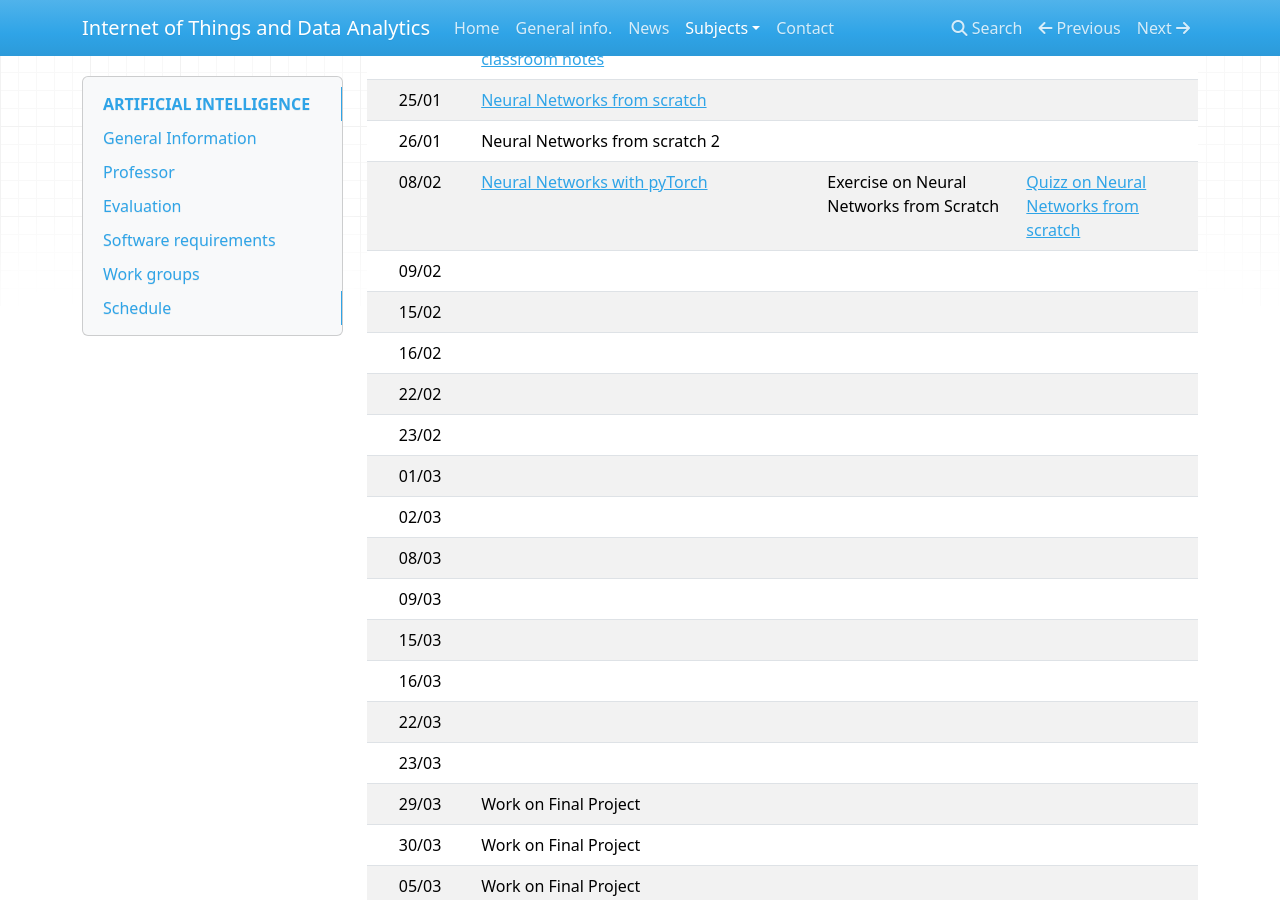
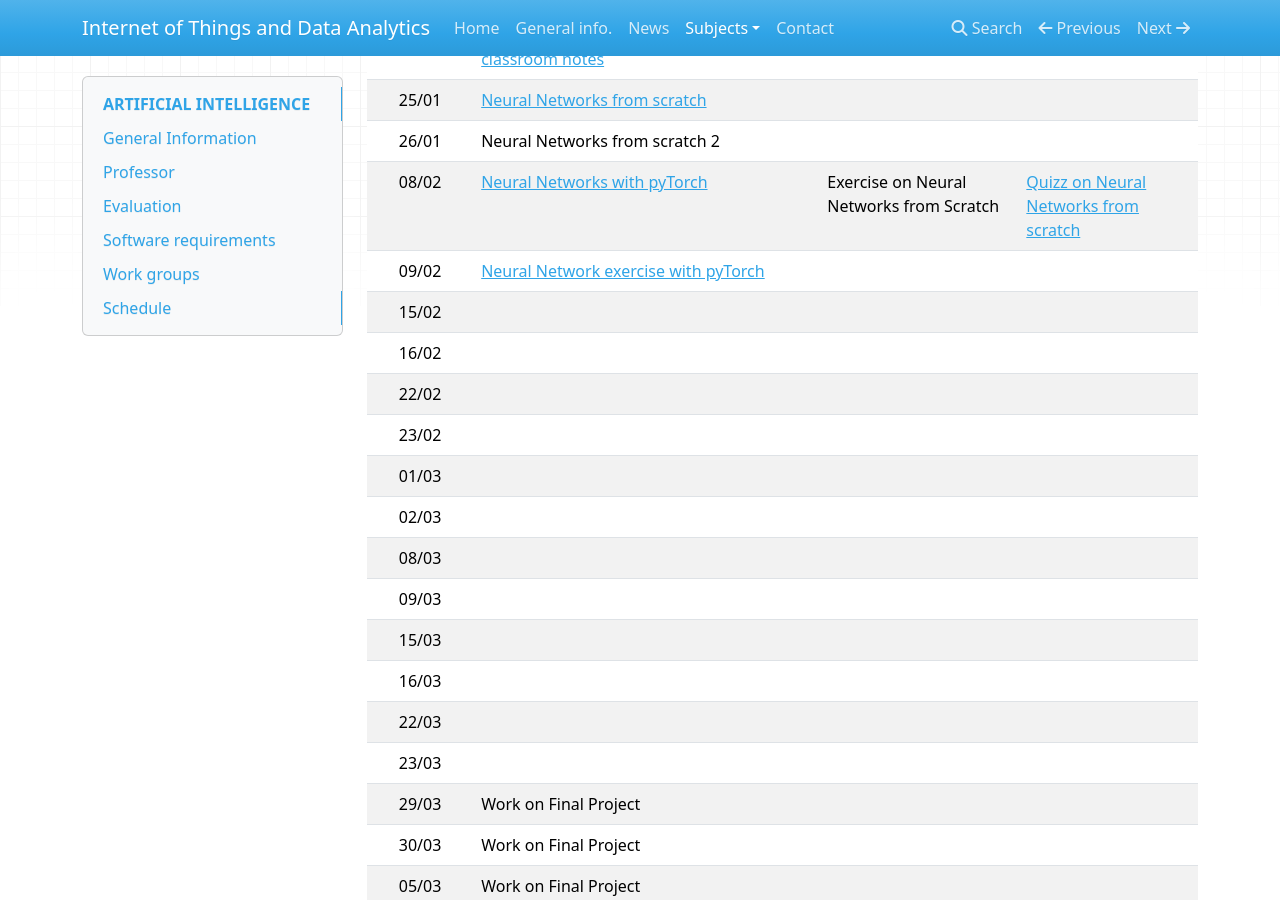
Before and after one commit to iot-da/iot-da.github.io, an MkDocs documentation site: the page built from docs/Subjects/IA/index.md, in a window 1280 px wide and 900 px high, scrolled down 808 px. Built offline with MkDocs 1.6.1, drawn with Linux system fonts in a browser that asks for light colours; nearby versions of some CDN libraries.

Commit message:
exercise NN

```diff
--- a/docs/Subjects/IA/index.md
+++ b/docs/Subjects/IA/index.md
@@ -33,7 +33,7 @@ The groups are the same as for NP1, please check them [here](groups.md)
 |   25/01   | [Neural Networks from scratch](jupyter/w02_nn.zip)                                 |                                    |                                             |
 |   26/01   | Neural Networks from scratch 2                                                         |                                    |                                             |
 |   08/02   | [Neural Networks with pyTorch](jupyter/nn_mnist.ipynb)                                | Exercise on Neural Networks from Scratch                                   |  [Quizz on Neural Networks from scratch](https://api.socrative.com/rc/v6iD9x)                                           |
-|   09/02   |                                                                            |                                    |                                             |
+|   09/02   | [Neural Network exercise with pyTorch](jupyter/03_exercise.ipynb)                                                                          |                                    |                                             |
 |   15/02   |                                                                            |                                    |                                             |
 |   16/02   |                                                                            |                                    |                                             |
 |   22/02   |                                                                            |                                    |                                             |
```
Also changed, not shown: docs/Subjects/IA/jupyter/03_exercise.ipynb (added).
